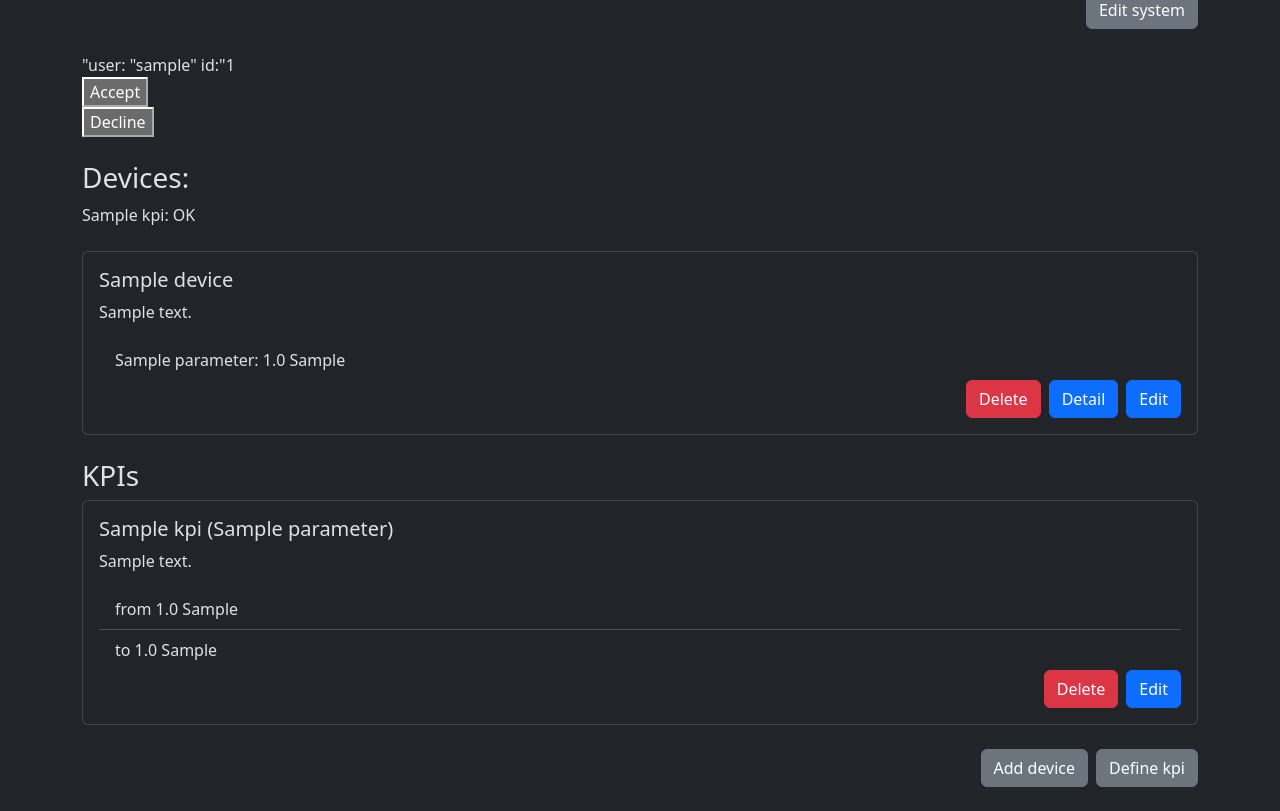
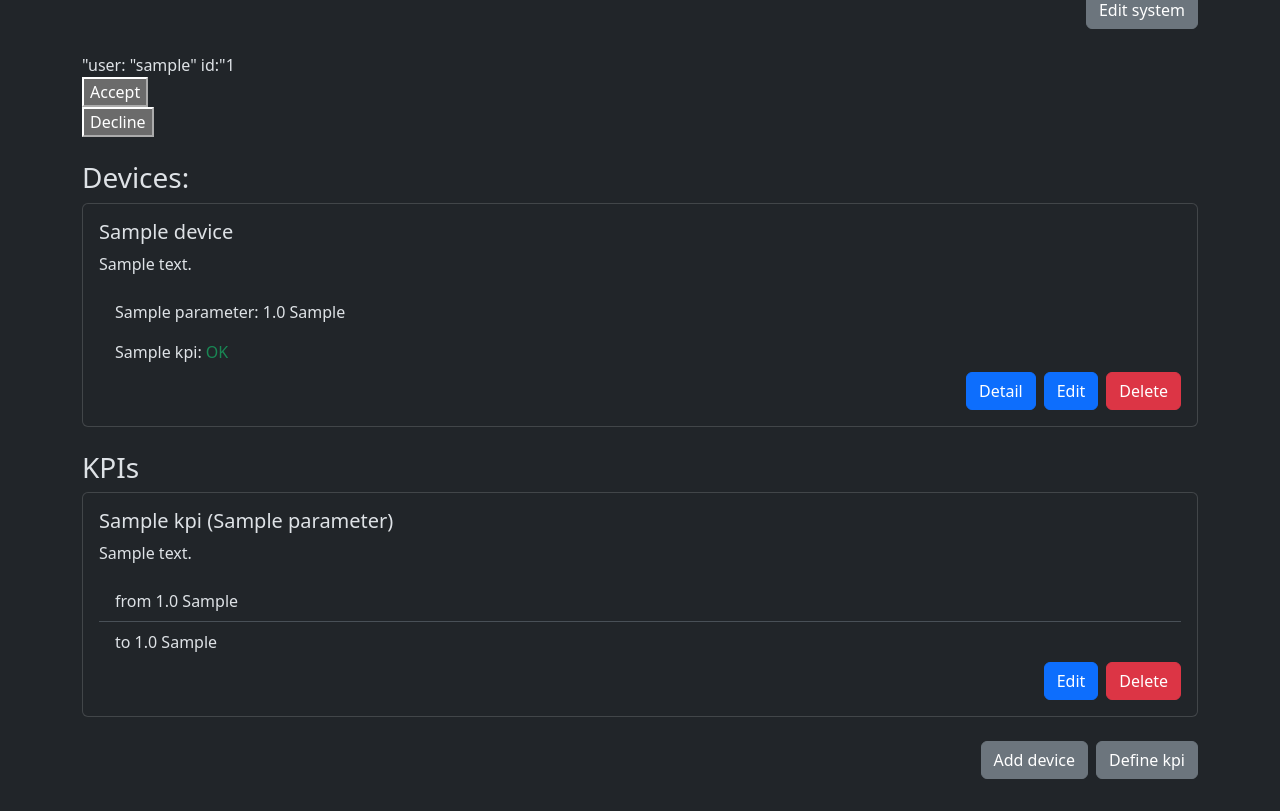
Before and after one commit to IamBahno/IIS-Project, a Flask app: page /systems/1/ in a window 1280 px wide. Shown: the part 169-980 px from the top of the page. After the commit the page ends 948 px from the top, so only its background shows below. Run offline with Flask 3, Linux system fonts and the light colour scheme; a user stored in the database is signed in; tables that the repository leaves empty hold one stand-in row (values such as "Sample post").

Commit message:
system detail format and style

```diff
--- a/app/templates/system_detail.html
+++ b/app/templates/system_detail.html
@@ -31,13 +31,6 @@
     <!--  TODO request styles -->
     <h3>Devices:</h3>
     {% for device,parameters,values,kpis_of_parameters,kpis_states_of_parameters in zip(devices,parameters,values,kpis_of_devices,kpis_states_of_devices) %}
-            {% for parameter,value,kpis,kpi_states in zip(parameters,values,kpis_of_parameters,kpis_states_of_parameters) %}
-                    {% for kpi,kpi_state in zip(kpis,kpi_states) %}
-                        {{kpi.name}}: {{kpi_state}}<br>
-                    {% endfor %}
-            {% endfor %}
-
-        <br>
         <div class="card">
             <div class="card-body">
                 <h5 class="card-title">{{device.name}}</h5>
@@ -47,10 +40,22 @@
                     <li class="list-group-item">{{parameter.name}}: {{value.value}} {{parameter.unit}}</li>
                     {% endfor %}
                 </ul>
+
+                <ul class="list-group list-group-flush">
+                    {% for parameter,value,kpis,kpi_states in zip(parameters,values,kpis_of_parameters,kpis_states_of_parameters) %}
+                            {% for kpi,kpi_state in zip(kpis,kpi_states) %}
+                                <li class="list-group-item">
+                                    {{kpi.name}}:
+                                    <span class="{% if kpi_state == 'OK' %}text-success{% else %}text-danger{% endif %}">{{kpi_state}}</span>
+                                </li>
+                            {% endfor %}
+                    {% endfor %}
+                </ul>
+
                 <div class="d-grid gap-2 d-md-flex justify-content-md-end">
-                    <a class="btn btn-danger" href="/systems/{{system.id}}/devices/{{device.id}}/delete/">Delete</a>
                     <a class="btn btn-primary" href="/systems/{{system.id}}/devices/{{device.id}}">Detail</a>
                     <a class="btn btn-primary" href="/systems/{{system.id}}/devices/{{device.id}}/edit/">Edit</a>
+                    <a class="btn btn-danger" href="/systems/{{system.id}}/devices/{{device.id}}/delete/">Delete</a>
                 </div>
             </div>
         </div>
@@ -68,8 +73,8 @@
                     <li class="list-group-item">to {{kpi.upper_limit}} {{parameter.unit}}</li>
                 </ul>
                 <div class="d-grid gap-2 d-md-flex justify-content-md-end">
+                    <a class="btn btn-primary" href="/systems/{{system.id}}/kpi/{{kpi.id}}/edit/">Edit</a>
                     <a class="btn btn-danger" href="/systems/{{system.id}}/kpi/{{kpi.id}}/delete/">Delete</a>
-                    <a class="btn btn-primary" href="/systems/{{system.id}}/kpi/{{kpi.id}}/edit/">Edit</a>
                 </div>
             </div>
         </div>
```
